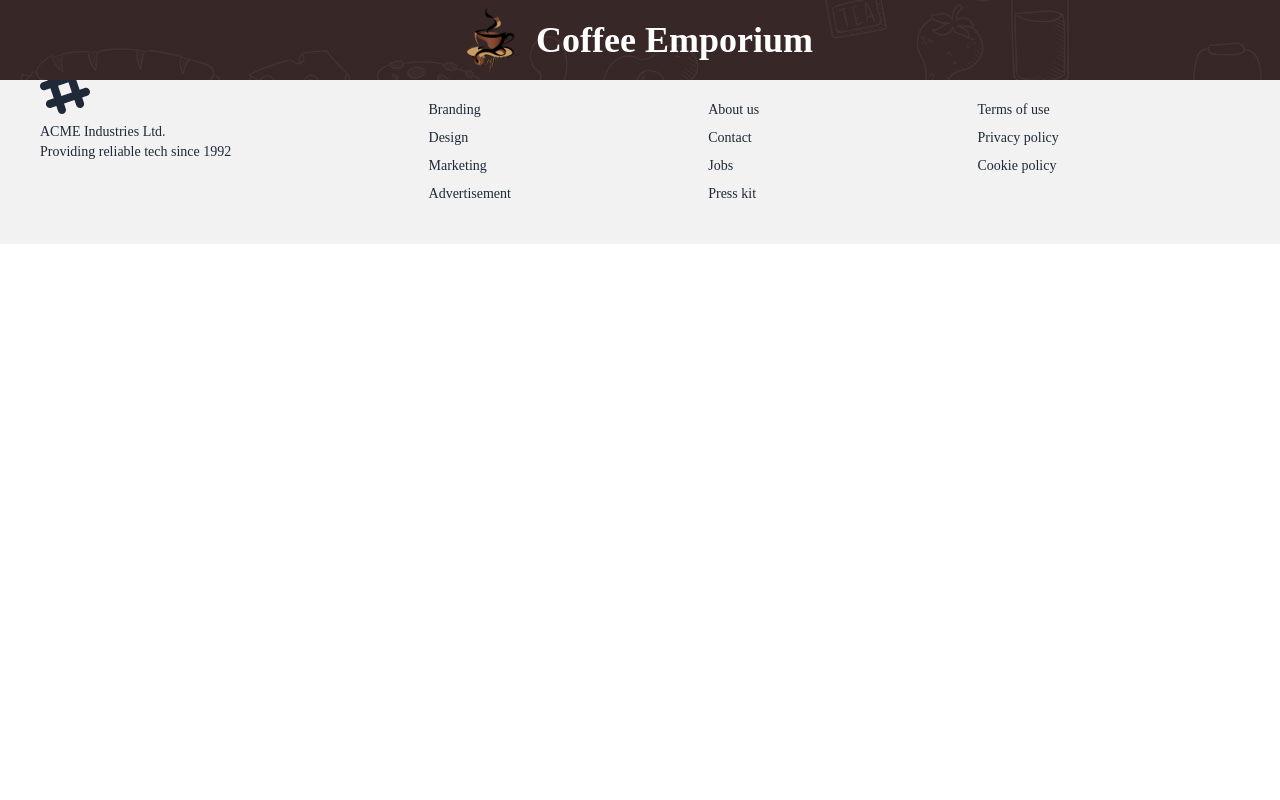
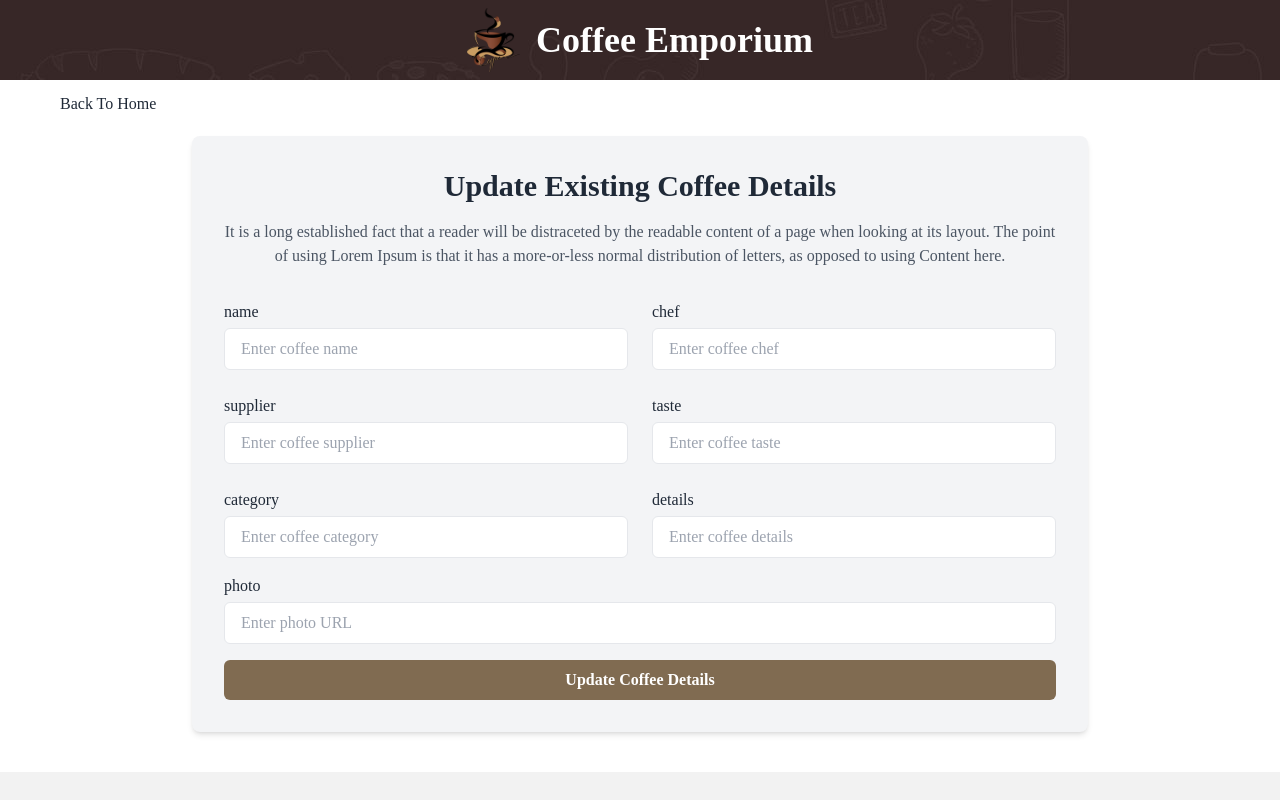
Before and after one commit to mahmud-reza-rafsun/coffee-store-emporium-client, a React (Vite) app: page /update-coffee in a window 1280 px wide. Shown: the top 800 px of the page. Built offline with nearby package versions, Linux system fonts and the light colour scheme; a web font is replaced by a local one.

Commit message:
database data post method setup complete

```diff
--- a/package.json
+++ b/package.json
@@ -13,7 +13,8 @@
     "daisyui": "^4.12.24",
     "react": "^19.1.0",
     "react-dom": "^19.1.0",
-    "react-router-dom": "^7.5.3"
+    "react-router-dom": "^7.5.3",
+    "sweetalert2": "^11.21.0"
   },
   "devDependencies": {
     "@eslint/js": "^9.25.0",
--- a/src/components/AddCoffee/AddCoffee.jsx
+++ b/src/components/AddCoffee/AddCoffee.jsx
@@ -1,10 +1,45 @@
+import { Link } from "react-router-dom";
+import Swal from "sweetalert2";
 const AddCoffee = () => {
     const handleAddCoffee = (event) => {
-
+        event.preventDefault();
+        const form = event.target;
+        const name = form.name.value;
+        const chef = form.chef.value;
+        const supplier = form.supplier.value;
+        const taste = form.taste.value;
+        const category = form.category.value;
+        const details = form.details.value;
+        const photo = form.photo.value;
+        const coffeeDetails = { name, chef, supplier, taste, category, details, photo }
+        fetch('http://localhost:5000/coffee', {
+            method: 'POST',
+            headers: {
+                'content-type': 'application/json',
+            },
+            body: JSON.stringify(coffeeDetails)
+        })
+            .then(res => res.json())
+            .then(data => {
+                console.log(data);
+                if (data.insertedId) {
+                    Swal.fire({
+                        title: 'Success!',
+                        text: 'Coffee add Successfully',
+                        icon: 'success',
+                        confirmButtonText: 'OK'
+                    })
+                    form.reset();
+                }
+            })
+        console.log(coffeeDetails);
     }
     return (
         <div className="py-10 mt-8">
-            <div className="max-w-4xl mx-auto mt-10 p-8 bg-gray-100 rounded-lg shadow-md">
+            <div className="p-5 ml-10">
+                <Link to="/">Back To Home</Link>
+            </div>
+            <div className="max-w-4xl mx-auto p-8 bg-gray-100 rounded-lg shadow-md">
                 <h2 className="text-3xl font-semibold text-center text-gray-800 mb-4">Add New Coffee</h2>
                 <p className="text-center text-gray-600 mb-8">
                     It is a long established fact that a reader will be distracted by the readable content of a page when looking at its layout.
--- a/src/components/UpdateCoffee/UpdateCoffee.jsx
+++ b/src/components/UpdateCoffee/UpdateCoffee.jsx
@@ -1,7 +1,103 @@
+import { Link } from "react-router-dom";
+
 const UpdateCoffee = () => {
+    const handleAddCoffee = (event) => {
+        event.preventDefault();
+        const form = event.target;
+        const name = form.name.value;
+        const chef = form.chef.value;
+        const supplier = form.supplier.value;
+        const taste = form.taste.value;
+        const category = form.category.value;
+        const details = form.details.value;
+        const photo = form.photo.value;
+        const coffeeDetails = { name, chef, supplier, taste, category, details, photo }
+        console.log(coffeeDetails);
+    }
     return (
-        <div>
-            <h2>Update Coffee</h2>
+        <div className="py-10 mt-8">
+            <div className="p-5 ml-10">
+                <Link to="/">Back To Home</Link>
+            </div>
+            <div className="max-w-4xl mx-auto p-8 bg-gray-100 rounded-lg shadow-md">
+                <h2 className="text-3xl font-semibold text-center text-gray-800 mb-4">Update Existing Coffee Details</h2>
+                <p className="text-center text-gray-600 mb-8">
+                    It is a long established fact that a reader will be distraceted by the readable content of a page when looking at its layout. The point of using Lorem Ipsum is that it has a more-or-less normal distribution of letters, as opposed to using Content here.
+                </p>
+                <form onSubmit={handleAddCoffee} className="space-y-4">
+                    <div className="grid grid-cols-1 md:grid-cols-2 gap-6">
+                        <div>
+                            <label className="block mb-1 font-medium">name</label>
+                            <input
+                                type="text"
+                                name="name"
+                                placeholder="Enter coffee name"
+                                className="w-full px-4 py-2 border rounded-md focus:outline-none focus:ring focus:border-blue-300"
+                            />
+                        </div>
+                        <div>
+                            <label className="block mb-1 font-medium">chef</label>
+                            <input
+                                type="text"
+                                name="chef"
+                                placeholder="Enter coffee chef"
+                                className="w-full px-4 py-2 border rounded-md focus:outline-none focus:ring focus:border-blue-300"
+                            />
+                        </div>
+                        <div>
+                            <label className="block mb-1 font-medium">supplier</label>
+                            <input
+                                type="text"
+                                name="supplier"
+                                placeholder="Enter coffee supplier"
+                                className="w-full px-4 py-2 border rounded-md focus:outline-none focus:ring focus:border-blue-300"
+                            />
+                        </div>
+                        <div>
+                            <label className="block mb-1 font-medium">taste</label>
+                            <input
+                                type="text"
+                                name="taste"
+                                placeholder="Enter coffee taste"
+                                className="w-full px-4 py-2 border rounded-md focus:outline-none focus:ring focus:border-blue-300"
+                            />
+                        </div>
+                        <div>
+                            <label className="block mb-1 font-medium">category</label>
+                            <input
+                                type="text"
+                                name="category"
+                                placeholder="Enter coffee category"
+                                className="w-full px-4 py-2 border rounded-md focus:outline-none focus:ring focus:border-blue-300"
+                            />
+                        </div>
+                        <div>
+                            <label className="block mb-1 font-medium">details</label>
+                            <input
+                                type="text"
+                                name="details"
+                                placeholder="Enter coffee details"
+                                className="w-full px-4 py-2 border rounded-md focus:outline-none focus:ring focus:border-blue-300"
+                            />
+                        </div>
+                    </div>
+                    <div>
+                        <label className="block mb-1 font-medium">photo</label>
+                        <input
+                            type="text"
+                            name="photo"
+                            placeholder="Enter photo URL"
+                            className="w-full px-4 py-2 border rounded-md focus:outline-none focus:ring focus:border-blue-300"
+                        />
+                    </div>
+                    <button
+                        type="submit"
+                        className="w-full mt-4 bg-[#806b51] hover:bg-[#8f724d] text-white font-semibold py-2 px-4 rounded-md transition duration-300"
+                    >
+                        Update Coffee Details
+                    </button>
+                </form>
+            </div>
         </div>
     )
 }
```
Also changed, not shown: 1 other file (tests, documents, lock files or other folders).
